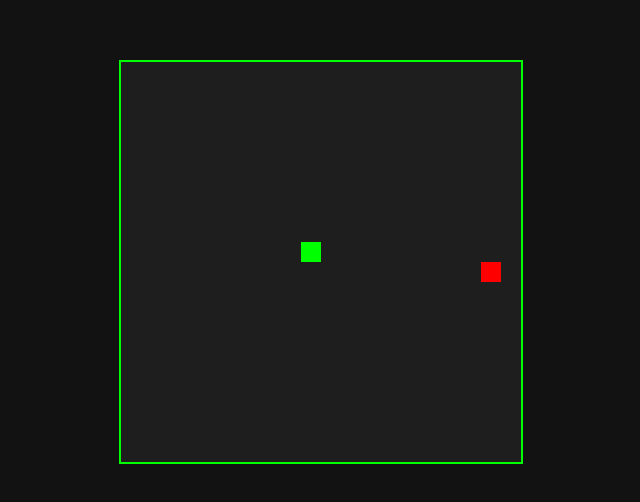
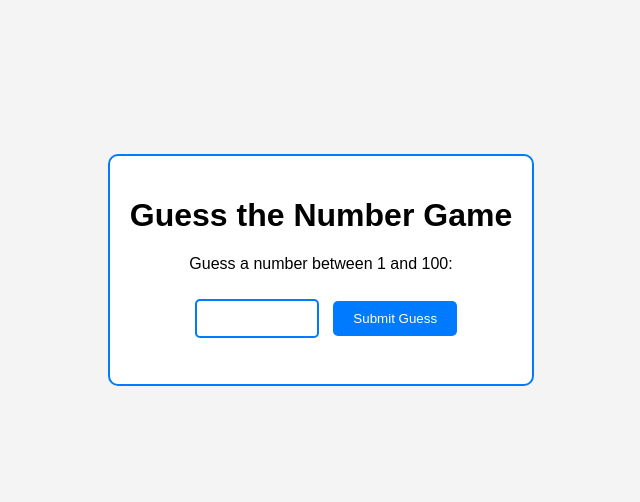
Before and after one commit to Krogh87/Blog, a plain HTML site: page snake.html in a window 1280 px wide. Shown: the part 138-640 px from the top of the page, without its empty margins (319-959 px from the left). Drawn offline with Linux system fonts and the light colour scheme.

Commit message:
Update snake.html

```diff
--- a/snake.html
+++ b/snake.html
@@ -3,102 +3,87 @@
 <head>
     <meta charset="UTF-8">
     <meta name="viewport" content="width=device-width, initial-scale=1.0">
-    <title>Snake Game</title>
+    <title>Guess the Number Game</title>
     <style>
         body {
             display: flex;
+            flex-direction: column;
             justify-content: center;
             align-items: center;
             height: 100vh;
-            background-color: #121212; /* Dark background */
-            margin: 0;
-            font-family: 'Segoe UI', Tahoma, Geneva, Verdana, sans-serif;
+            background-color: #f4f4f4;
+            font-family: Arial, sans-serif;
         }
-
-        canvas {
-            border: 2px solid #00FF00; /* Neon green border for the canvas */
-            background-color: #1E1E1E; /* Dark gray background for the canvas */
+        .container {
+            text-align: center;
+            border: 2px solid #007BFF;
+            padding: 20px;
+            border-radius: 10px;
+            background-color: #ffffff;
+        }
+        input[type="number"] {
+            padding: 10px;
+            border: 2px solid #007BFF;
+            border-radius: 5px;
+            width: 100px;
+            margin: 10px;
+        }
+        button {
+            padding: 10px 20px;
+            border: none;
+            background-color: #007BFF;
+            color: white;
+            border-radius: 5px;
+            cursor: pointer;
+        }
+        button:hover {
+            background-color: #0056b3;
+        }
+        #message {
+            margin-top: 15px;
+            font-weight: bold;
         }
     </style>
 </head>
 <body>
-    <canvas id="gameCanvas" width="400" height="400"></canvas>
-    <script>
-        const canvas = document.getElementById("gameCanvas");
-        const ctx = canvas.getContext("2d");
 
-        const box = 20; // Size of each box in the snake and food
-        let snake = [{ x: 9 * box, y: 9 * box }];
-        let direction = null; // Current direction of the snake
-        let food = { x: Math.floor(Math.random() * 20) * box, y: Math.floor(Math.random() * 20) * box };
-        let score = 0;
+<div class="container">
+    <h1>Guess the Number Game</h1>
+    <p>Guess a number between 1 and 100:</p>
+    <input type="number" id="guess" min="1" max="100">
+    <button onclick="checkGuess()">Submit Guess</button>
+    <p id="message"></p>
+</div>
 
-        document.addEventListener("keydown", changeDirection);
+<script>
+    const randomNumber = Math.floor(Math.random() * 100) + 1; // Random number between 1 and 100
+    let attempts = 0;
 
-        function changeDirection(event) {
-            if (event.keyCode === 37 && direction !== "RIGHT") {
-                direction = "LEFT";
-            } else if (event.keyCode === 38 && direction !== "DOWN") {
-                direction = "UP";
-            } else if (event.keyCode === 39 && direction !== "LEFT") {
-                direction = "RIGHT";
-            } else if (event.keyCode === 40 && direction !== "UP") {
-                direction = "DOWN";
-            }
+    function checkGuess() {
+        const userGuess = Number(document.getElementById("guess").value);
+        attempts++;
+
+        let message = '';
+
+        if (userGuess < randomNumber) {
+            message = 'Too low! Try again.';
+        } else if (userGuess > randomNumber) {
+            message = 'Too high! Try again.';
+        } else {
+            message = `Congratulations! You guessed the number in ${attempts} attempts!`;
+            // Reset game
+            resetGame();
         }
 
-        function draw() {
-            ctx.clearRect(0, 0, canvas.width, canvas.height); // Clear the canvas
+        document.getElementById("message").innerText = message;
+    }
 
-            // Draw the food
-            ctx.fillStyle = "#FF0000"; // Red food
-            ctx.fillRect(food.x, food.y, box, box);
+    function resetGame() {
+        attempts = 0;
+        document.getElementById("guess").value = '';
+        randomNumber = Math.floor(Math.random() * 100) + 1; // Reset random number
+    }
+</script>
 
-            // Draw the snake
-            for (let i = 0; i < snake.length; i++) {
-                ctx.fillStyle = (i === 0) ? "#00FF00" : "#00B300"; // Green for head, darker green for body
-                ctx.fillRect(snake[i].x, snake[i].y, box, box);
-            }
-
-            // Move the snake
-            let snakeX = snake[0].x;
-            let snakeY = snake[0].y;
-
-            if (direction === "LEFT") snakeX -= box;
-            if (direction === "UP") snakeY -= box;
-            if (direction === "RIGHT") snakeX += box;
-            if (direction === "DOWN") snakeY += box;
-
-            // Check for collision with food
-            if (snakeX === food.x && snakeY === food.y) {
-                score++;
-                food = { x: Math.floor(Math.random() * 20) * box, y: Math.floor(Math.random() * 20) * box }; // New food
-            } else {
-                snake.pop(); // Remove the tail
-            }
-
-            // Add new head
-            const newHead = { x: snakeX, y: snakeY };
-
-            // Game over conditions
-            if (snakeX < 0 || snakeY < 0 || snakeX >= canvas.width || snakeY >= canvas.height || collision(newHead, snake)) {
-                clearInterval(game);
-                alert("Game Over! Score: " + score);
-            }
-
-            snake.unshift(newHead); // Add new head
-        }
-
-        function collision(head, array) {
-            for (let i = 0; i < array.length; i++) {
-                if (head.x === array[i].x && head.y === array[i].y) {
-                    return true; // Collision detected
-                }
-            }
-            return false;
-        }
-
-        let game = setInterval(draw, 100); // Update the game every 100 ms
-    </script>
 </body>
 </html>
```
